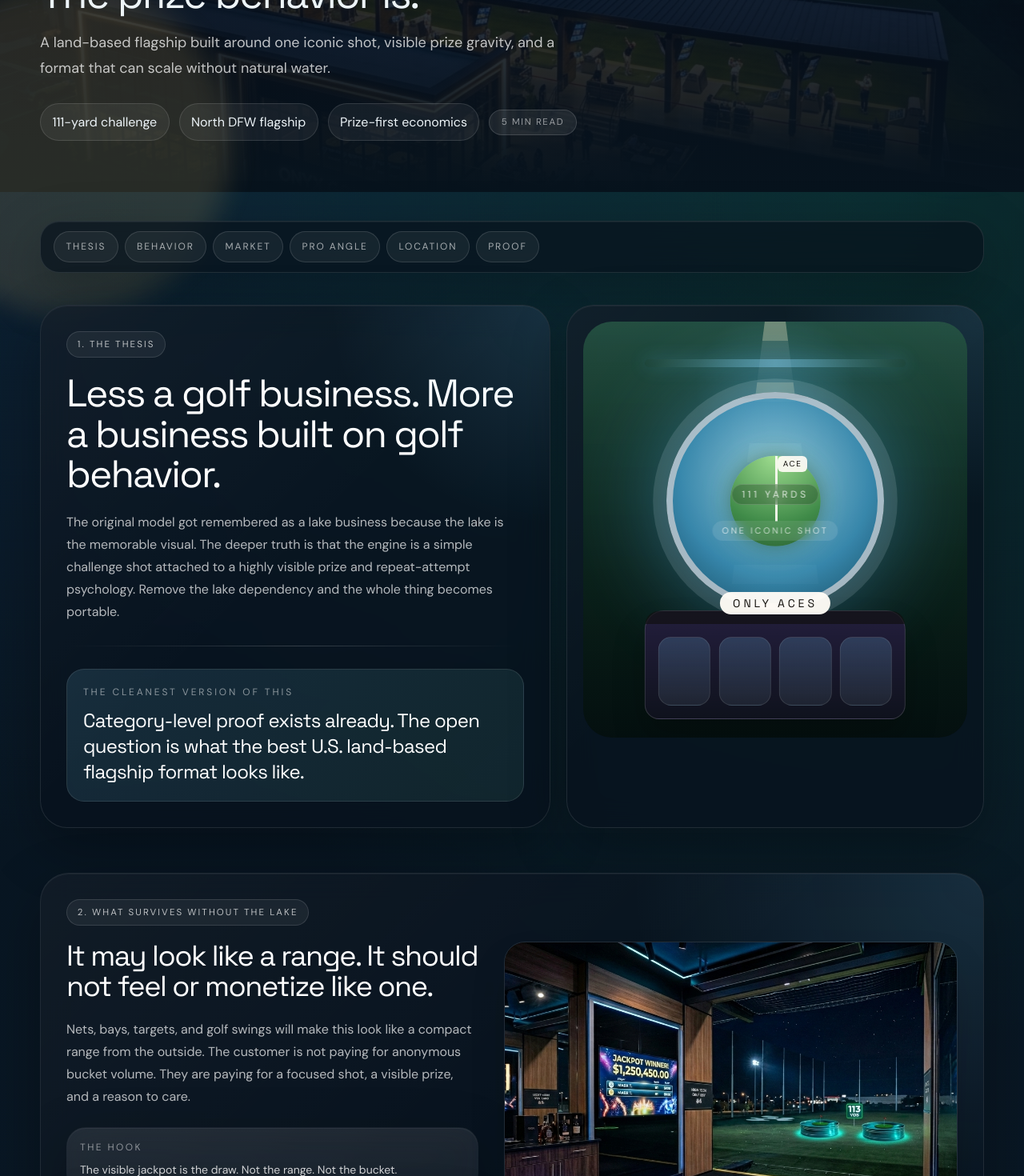
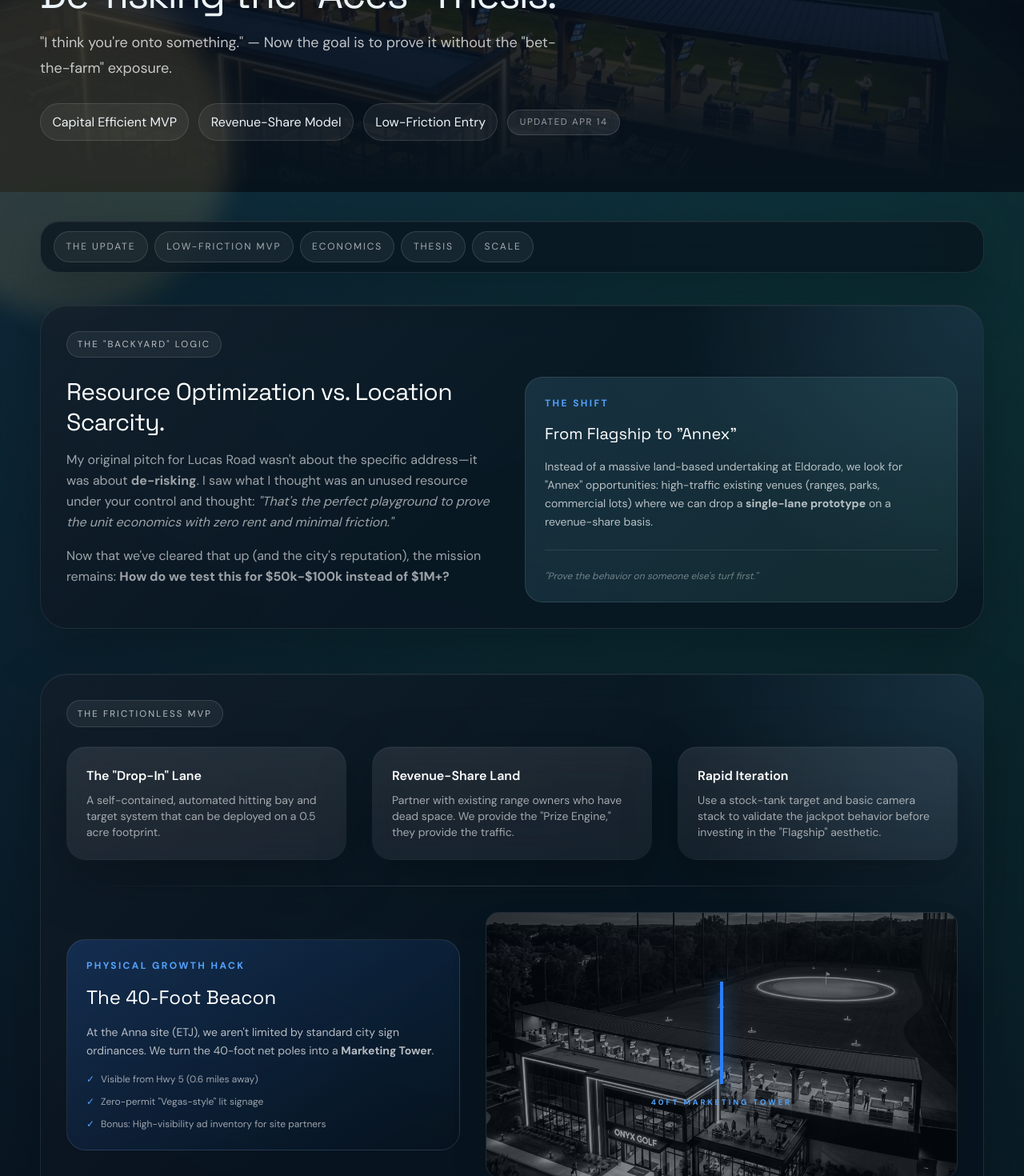
Before and after one commit to widescopeindustries/onlyaces, a Next.js app: page /chris in a window 1280 px wide. Shown: the part 280-1750 px from the top of the page at 80% size. Built offline with nearby package versions, Linux system fonts and the light colour scheme.

Commit message:
Update Chris brief with Anna Sandbox, de-risking strategy, and 40ft beacon concept

```diff
--- a/src/app/chris/page.tsx
+++ b/src/app/chris/page.tsx
@@ -76,24 +76,24 @@ const proAngle = [
 
 const siteCandidates = [
   {
+    title: "2511 CR 376, Anna, TX",
+    strength: "The Frictionless Sandbox (No Permitting)",
+    risk:
+      "2.39 acres outside city limits. Advertised with 'No City Permitting or C.O. required.' Includes an existing 735 SF office. At $5k/mo, this is the lowest-friction playground to prove the unit economics before hitting a high-exposure corridor.",
+    tier: "1 (Test)",
+  },
+  {
     title: "Eldorado Pkwy + US-75",
-    strength: "Dream-corner flagship",
+    strength: "The Scale Target: Dream-corner flagship",
     risk:
-      "Best visibility and demographics, but also the biggest rent and the biggest consequence if the first format is wrong.",
-    tier: "1",
+      "Unmatched retail gravity. High visibility removes the need for expensive customer acquisition. This is where we go once the Anna site proves the conversion math.",
+    tier: "2 (Scale)",
   },
   {
     title: "SWQ DNT + Longwood, Frisco",
     strength: "North DFW corridor",
     risk:
-      "Right gravity zone, but likely less emotionally obvious than Eldorado/75 as a flagship statement.",
-    tier: "2",
-  },
-  {
-    title: "Craig Ranch / 121",
-    strength: "Golf-adjacent comprehension",
-    risk:
-      "May help the story click faster, but the site still has to work as a standalone premium challenge venue.",
+      "High demographics and proximity to PGA HQ, but requires more intentional 'destination' marketing than Eldorado/75.",
     tier: "3",
   },
 ];
@@ -111,18 +111,17 @@ const edgeChoices = [
 ];
 
 const asks = [
-  "Pressure-test the non-lake thesis together in 15–20 minutes.",
-  "Pick one North DFW location profile worth diligencing first.",
-  "If the thesis holds, define a structure where I stay involved as founding concept partner.",
+  "Pressure-test the 'Anna Sandbox' vs. 'Eldorado Flagship' timelines.",
+  "Define the 'Annex' partnership structure for existing ranges.",
+  "Confirm a structure where I stay involved as founding concept partner.",
 ];
 
 const navItems = [
+  { href: "#the-update", label: "The Update" },
+  { href: "#mvp", label: "Low-Friction MVP" },
+  { href: "#economics", label: "Economics" },
   { href: "#thesis", label: "Thesis" },
-  { href: "#behavior", label: "Behavior" },
-  { href: "#market", label: "Market" },
-  { href: "#pros", label: "Pro Angle" },
-  { href: "#sites", label: "Location" },
-  { href: "#proof", label: "Proof" },
+  { href: "#sites", label: "Scale" },
 ];
 
 export default function ChrisBriefPage() {
@@ -147,17 +146,16 @@ export default function ChrisBriefPage() {
             Only Aces
           </Link>
           <h1 className="section-title mt-6 max-w-5xl">
-            The lake was never the business.<br />The prize behavior is.
+            De-risking the "Aces" Thesis.
           </h1>
           <p className="mt-5 max-w-2xl text-lg leading-8 text-white/74">
-            A land-based flagship built around one iconic shot, visible prize
-            gravity, and a format that can scale without natural water.
+            "I think you're onto something." — Now the goal is to prove it without the "bet-the-farm" exposure.
           </p>
           <div className="mt-7 flex flex-wrap items-center gap-3">
-            <span className="chris-chip">111-yard challenge</span>
-            <span className="chris-chip">North DFW flagship</span>
-            <span className="chris-chip">Prize-first economics</span>
-            <span className="chris-read-badge">5 min read</span>
+            <span className="chris-chip">Capital Efficient MVP</span>
+            <span className="chris-chip">Revenue-Share Model</span>
+            <span className="chris-chip">Low-Friction Entry</span>
+            <span className="chris-read-badge">Updated Apr 14</span>
           </div>
         </div>
       </section>
@@ -174,6 +172,95 @@ export default function ChrisBriefPage() {
           </div>
         </nav>
       </div>
+
+      {/* ─── 0. THE UPDATE ────────────────────────────────────────────────── */}
+      <section id="the-update" className="container-frame pt-10 md:pt-14">
+        <div className="chris-card rounded-[34px] bg-white/[0.03] border border-white/10 px-6 py-7 md:px-8 md:py-8">
+          <div className="eyebrow text-blue-400">The "Backyard" Logic</div>
+          <div className="mt-6 grid gap-8 md:grid-cols-2">
+            <div>
+              <h2 className="font-display text-3xl leading-tight tracking-tight text-white">
+                Resource Optimization vs. Location Scarcity.
+              </h2>
+              <p className="mt-4 text-white/60 leading-relaxed">
+                My original pitch for Lucas Road wasn't about the specific address—it was about <strong>de-risking</strong>. I saw what I thought was an unused resource under your control and thought: <em>"That's the perfect playground to prove the unit economics with zero rent and minimal friction."</em>
+              </p>
+              <p className="mt-4 text-white/60 leading-relaxed">
+                Now that we've cleared that up (and the city's reputation), the mission remains: <strong>How do we test this for $50k-$100k instead of $1M+?</strong>
+              </p>
+            </div>
+            <div className="chris-callout bg-blue-500/10 border-blue-500/20 px-6 py-6 rounded-2xl">
+              <p className="text-xs uppercase tracking-[0.2em] text-blue-400 font-bold mb-4">The Shift</p>
+              <h3 className="text-xl font-display text-white mb-4">From Flagship to "Annex"</h3>
+              <p className="text-sm text-white/70 leading-relaxed">
+                Instead of a massive land-based undertaking at Eldorado, we look for "Annex" opportunities: high-traffic existing venues (ranges, parks, commercial lots) where we can drop a <strong>single-lane prototype</strong> on a revenue-share basis.
+              </p>
+              <div className="mt-6 pt-6 border-t border-white/10">
+                <p className="text-xs text-white/40 italic">"Prove the behavior on someone else's turf first."</p>
+              </div>
+            </div>
+          </div>
+        </div>
+      </section>
+
+      {/* ─── 0.5 THE MVP ──────────────────────────────────────────────────── */}
+      <section id="mvp" className="container-frame pt-10 md:pt-14">
+        <div className="chris-card rounded-[34px] px-6 py-7 md:px-8 md:py-8">
+          <div className="eyebrow text-gold">The Frictionless MVP</div>
+          <div className="mt-6 grid gap-8 md:grid-cols-3">
+            <div className="chris-feature p-6">
+              <h3 className="text-white font-semibold">The "Drop-In" Lane</h3>
+              <p className="mt-2 text-sm text-white/60">A self-contained, automated hitting bay and target system that can be deployed on a 0.5 acre footprint.</p>
+            </div>
+            <div className="chris-feature p-6">
+              <h3 className="text-white font-semibold">Revenue-Share Land</h3>
+              <p className="mt-2 text-sm text-white/60">Partner with existing range owners who have dead space. We provide the "Prize Engine," they provide the traffic.</p>
+            </div>
+            <div className="chris-feature p-6">
+              <h3 className="text-white font-semibold">Rapid Iteration</h3>
+              <p className="mt-2 text-sm text-white/60">Use a stock-tank target and basic camera stack to validate the jackpot behavior before investing in the "Flagship" aesthetic.</p>
+            </div>
+          </div>
+
+          <div className="faint-rule my-8" />
+
+          <div className="grid gap-8 md:grid-cols-[1fr_1.2fr] items-center">
+            <div className="bg-gradient-to-br from-blue-500/20 to-transparent p-6 rounded-3xl border border-white/10">
+              <p className="text-xs uppercase tracking-[0.2em] text-blue-400 font-bold mb-4">Physical Growth Hack</p>
+              <h3 className="text-2xl font-display text-white mb-4">The 40-Foot Beacon</h3>
+              <p className="text-sm text-white/70 leading-relaxed">
+                At the Anna site (ETJ), we aren't limited by standard city sign ordinances. We turn the 40-foot net poles into a <strong>Marketing Tower</strong>.
+              </p>
+              <ul className="mt-4 space-y-3">
+                <li className="flex items-center gap-2 text-xs text-white/60">
+                  <span className="text-blue-400">✓</span> Visible from Hwy 5 (0.6 miles away)
+                </li>
+                <li className="flex items-center gap-2 text-xs text-white/60">
+                  <span className="text-blue-400">✓</span> Zero-permit "Vegas-style" lit signage
+                </li>
+                <li className="flex items-center gap-2 text-xs text-white/60">
+                  <span className="text-blue-400">✓</span> Bonus: High-visibility ad inventory for site partners
+                </li>
+              </ul>
+            </div>
+            <div className="relative aspect-video rounded-2xl overflow-hidden border border-white/10 shadow-2xl">
+              <Image
+                src="/images/exterior.png"
+                alt="Visibility concept"
+                fill
+                className="object-cover opacity-60 grayscale"
+                unoptimized
+              />
+              <div className="absolute inset-0 flex items-center justify-center">
+                <div className="text-center px-6">
+                  <div className="w-1 h-32 bg-blue-500 mx-auto mb-4 shadow-[0_0_20px_rgba(59,130,246,0.8)]" />
+                  <p className="text-[0.6rem] uppercase tracking-[0.3em] text-blue-400 font-bold">40ft Marketing Tower</p>
+                </div>
+              </div>
+            </div>
+          </div>
+        </div>
+      </section>
 
       {/* ─── 1. THESIS ────────────────────────────────────────────────────── */}
       <section id="thesis" className="container-frame pt-10 md:pt-14">
@@ -328,6 +415,49 @@ export default function ChrisBriefPage() {
         </div>
       </section>
 
+      {/* ─── 3.5 THE ECONOMICS ────────────────────────────────────────────── */}
+      <section id="economics" className="container-frame pt-10 md:pt-14">
+        <div className="chris-card rounded-[36px] bg-gradient-to-b from-white/[0.05] to-transparent px-6 py-7 md:px-8 md:py-8 border border-white/10">
+          <div className="eyebrow text-green-400">The Math</div>
+          <div className="mt-6 grid gap-10 md:grid-cols-[1.1fr_0.9fr]">
+            <div>
+              <h2 className="font-display text-4xl leading-[1.05] tracking-[-0.04em] text-white">
+                Premium impulse pricing.<br />Not volume-based buckets.
+              </h2>
+              <p className="mt-5 text-base leading-7 text-white/70">
+                The error most ranges make is competing on volume (cost per ball). Only Aces competes on the <strong>moment</strong>. By treating each shot as a high-stakes event, the margin per ball is effectively 10-20x a traditional range.
+              </p>
+
+              <div className="mt-8 grid grid-cols-2 gap-4">
+                <div className="bg-white/5 rounded-2xl p-4 border border-white/5">
+                  <p className="text-[0.6rem] uppercase tracking-widest text-white/40 mb-1">Pricing Model</p>
+                  <p className="text-xl font-display text-white">1 for $10</p>
+                  <p className="text-sm text-white/60 italic">3 for $20 • 20 for $60</p>
+                </div>
+                <div className="bg-green-500/10 rounded-2xl p-4 border border-green-500/20">
+                  <p className="text-[0.6rem] uppercase tracking-widest text-green-400/70 mb-1">Y1 Target Profit</p>
+                  <p className="text-2xl font-display text-white">~$300k</p>
+                </div>
+              </div>
+            </div>
+
+            <div className="flex flex-col justify-center gap-6">
+              <div className="chris-feature px-6 py-6 border-l-2 border-green-500/40 bg-white/[0.02]">
+                <h3 className="text-white font-semibold">The "Jackpot" Multiplier</h3>
+                <p className="mt-2 text-sm text-white/60 leading-relaxed">
+                  Profitability scales non-linearly. As the prize grows, the "cost to acquire a shot" drops as the jackpot itself does the marketing. Year 5 potential exceeds $1.3M annually per site.
+                </p>
+              </div>
+              <div className="grid grid-cols-3 gap-2">
+                <div className="h-1 bg-green-500/20 rounded-full" />
+                <div className="h-1 bg-green-500/50 rounded-full" />
+                <div className="h-1 bg-green-500 rounded-full" />
+              </div>
+            </div>
+          </div>
+        </div>
+      </section>
+
       {/* ─── 4. PRO ANGLE ─────────────────────────────────────────────────── */}
       <section id="pros" className="container-frame pt-10 md:pt-14">
         <div className="grid gap-5 md:grid-cols-[1.1fr_0.9fr]">
```
